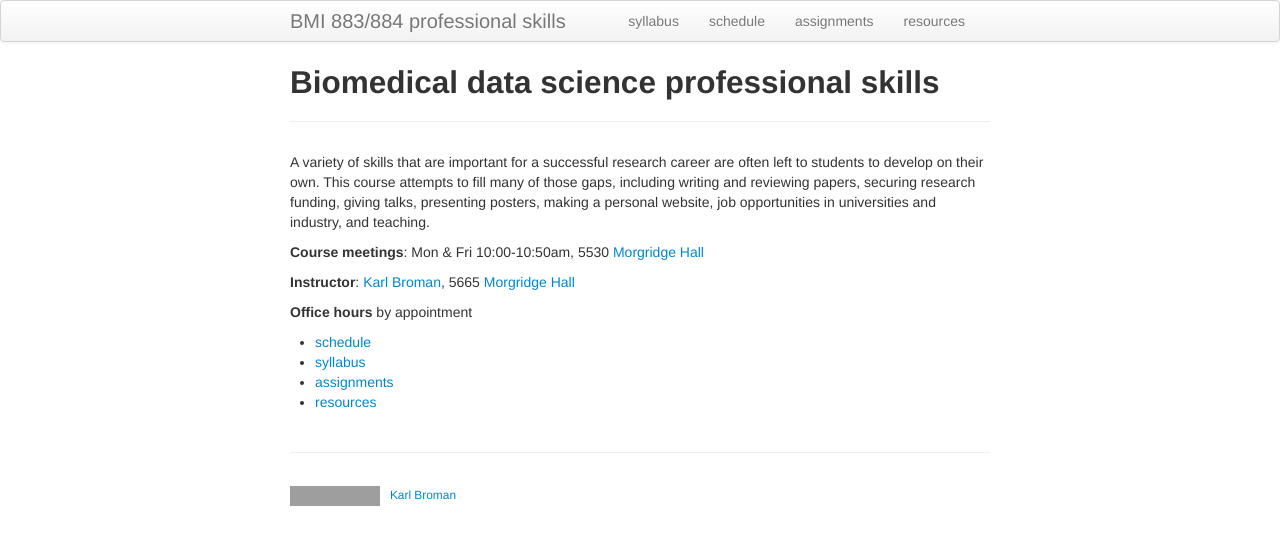
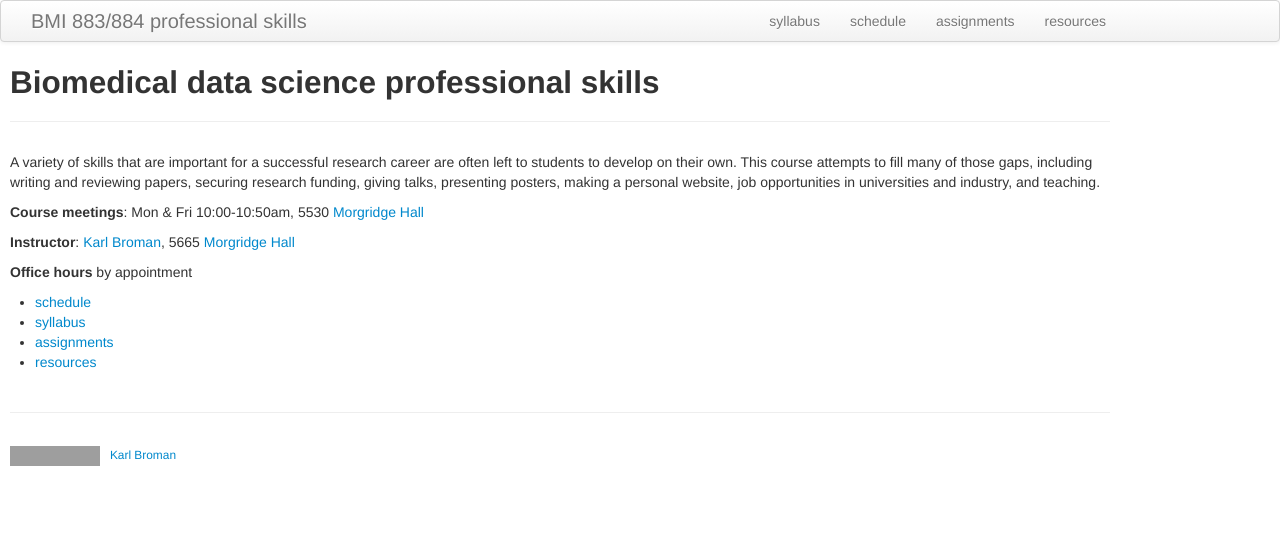
Before and after one commit to kbroman/BMI883, a Jekyll site: the page built from index.md, in a window 1280 px wide. Shown: the top 545 px of the page. Built offline with Jekyll 4.4.1, drawn with Linux system fonts in a browser that asks for light colours; grey boxes are pictures that could not be loaded.

Commit message:
css: adjust width and margins

```diff
--- a/assets/themes/twitter/css/style.css
+++ b/assets/themes/twitter/css/style.css
@@ -1,7 +1,10 @@
 /* Custom container */
 .container-narrow {
   margin: 0 auto;
-  max-width: 700px; }
+  max-width: 1100px;
+  margin-left: 10px;
+  margin-right: 10px;
+}
 
 .container-narrow > hr {
   margin: 30px 0; }
```
